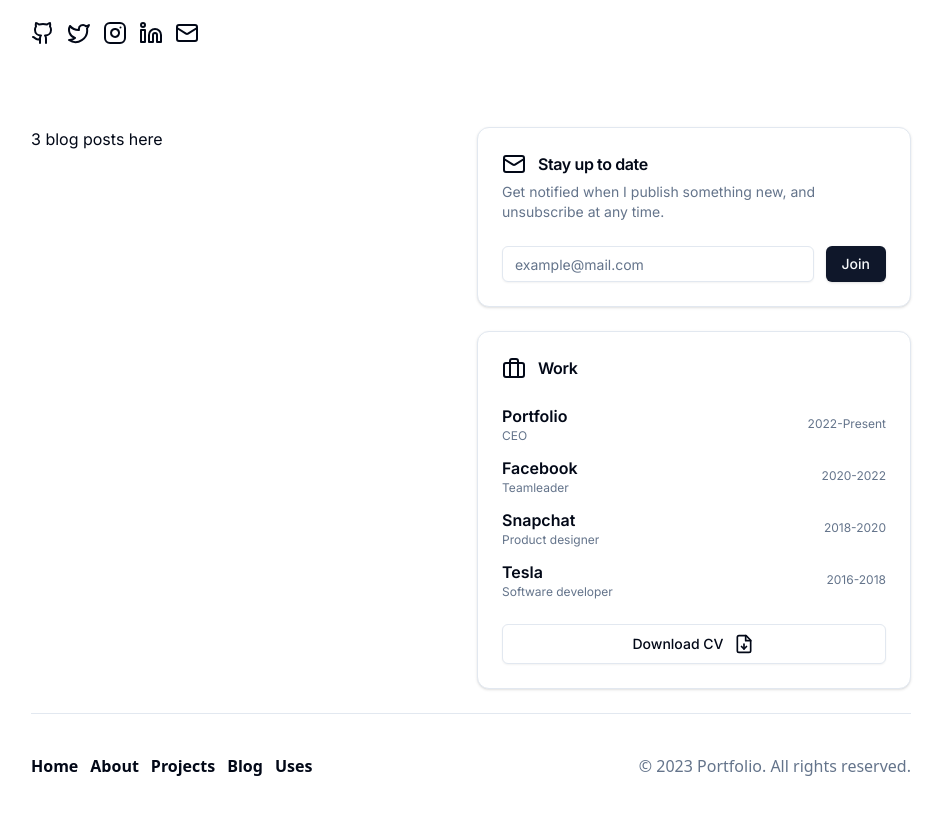
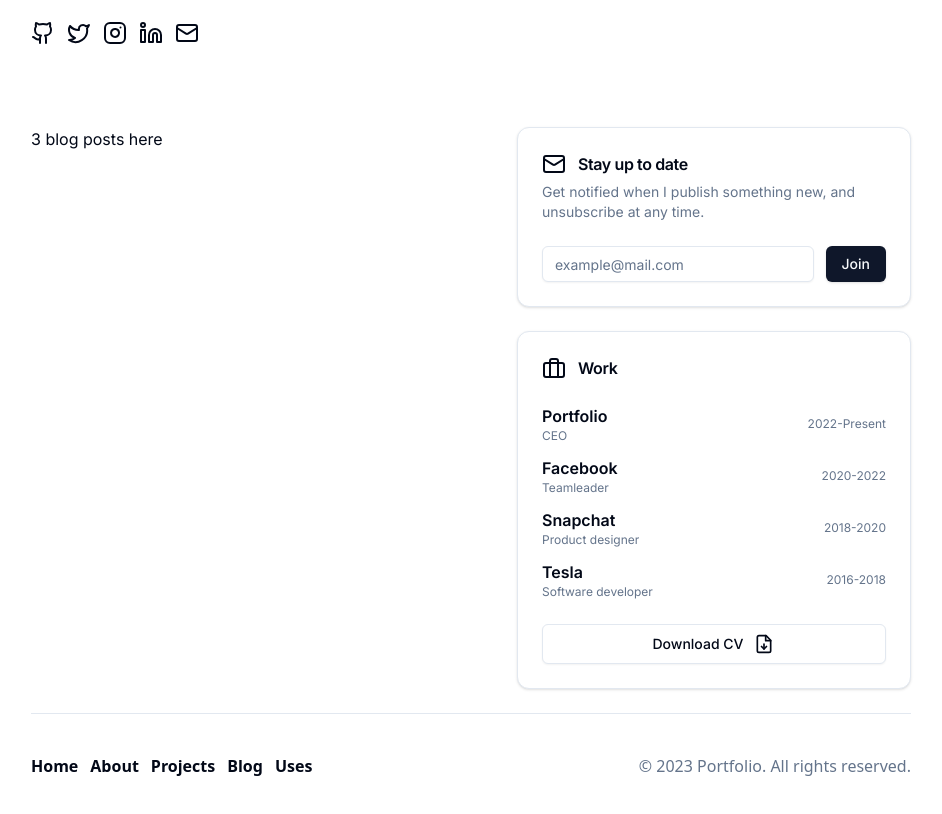
Before and after one commit to piotrszubert/nextjs-dev-portfolio, a Next.js app: page / in a window 1280 px wide. Shown: the part 380-1194 px from the top of the page, without its empty margins (169-1111 px from the left). Built offline with nearby package versions, Linux system fonts and the light colour scheme.

Commit message:
added padding

```diff
--- a/pages/index.tsx
+++ b/pages/index.tsx
@@ -29,7 +29,7 @@
           <div>
             3 blog posts here
           </div>
-          <div className='space-y-6'>
+          <div className='space-y-6 md:ps-10'>
             <NewsletterCard/>
             <WorkCard/>
           </div>
```
